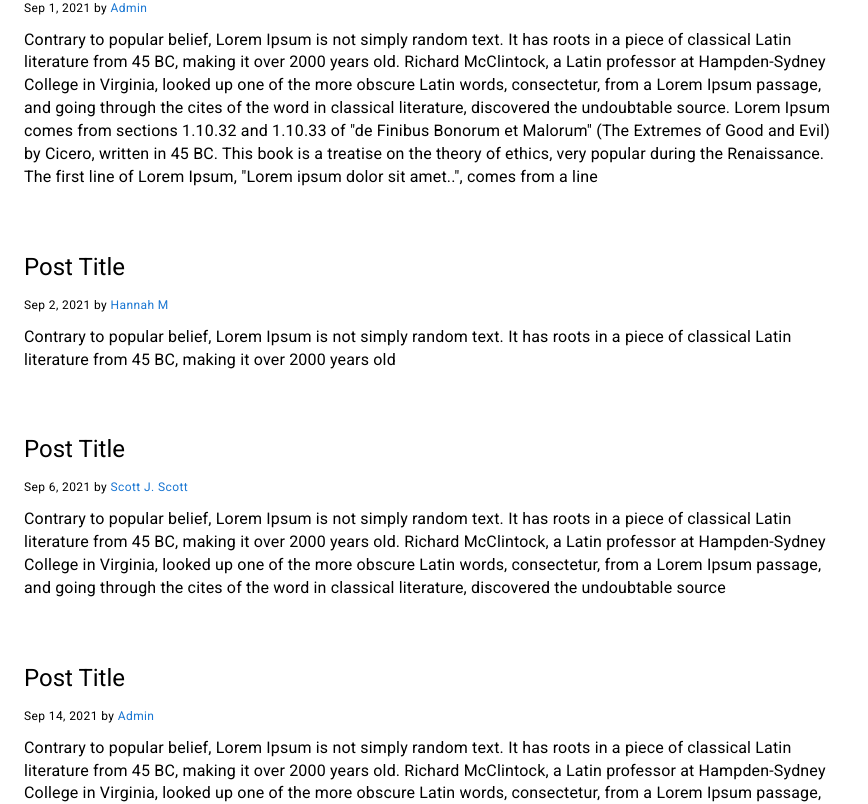
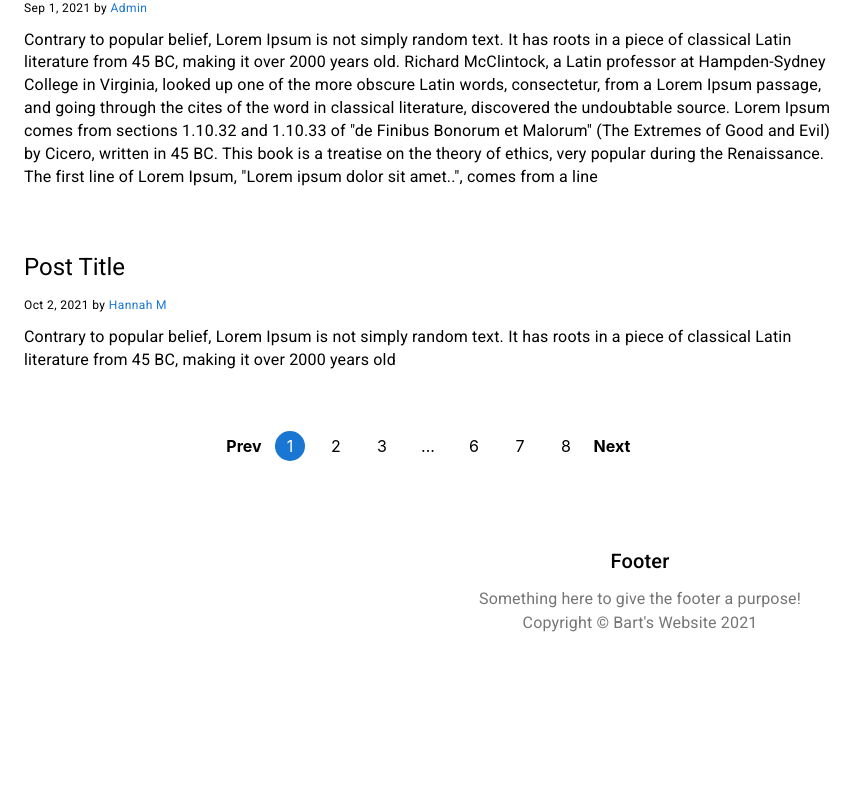
Before and after one commit to IlyaKrapivnoy/material_ui_responsive_site_2, a React (Create React App) app: page / in a window 1280 px wide. Shown: the part 2097-2901 px from the top of the page, without its empty margins (0-868 px from the left). After the commit the page ends 2772 px from the top, so only its background shows below. Built offline with nearby package versions, Linux system fonts and the light colour scheme.

Commit message:
add styling for pagination

```diff
--- a/src/components/Feed.jsx
+++ b/src/components/Feed.jsx
@@ -10,6 +10,12 @@ const useStyles = makeStyles((theme) => ({
     feedTitle: {
         borderBottom: '1px solid rgba(0, 0, 0, 0.23)',
         paddingBottom: 6,
+    },
+    feedWrapper: {
+        display: 'flex',
+        flexDirection: 'column',
+        justifyContent: 'space-between',
+        minHeight: '720px',
     },
     post: {
         padding: '26px 0',
@@ -30,7 +36,7 @@ const Feed = () => {
     const classes = useStyles();
     const [pageNumber, setPageNumber] = useState(0);
 
-    const postsPerPage = 10;
+    const postsPerPage = 7;
     const pagesVisited = pageNumber * postsPerPage;
 
     const displayUsers = posts
@@ -65,9 +71,11 @@ const Feed = () => {
             <Typography variant='h6' className={classes.feedTitle}>
                 From the firehose
             </Typography>
-            {displayUsers}
+            <div className={classes.feedWrapper}>
+                <div className={classes.feedPosts}>{displayUsers}</div>
+                <div className={classes.feedPagination}>
                     <ReactPaginate
-                previousLabel={'Previous'}
+                        previousLabel={'Prev'}
                         nextLabel={'Next'}
                         pageCount={pageCount}
                         onPageChange={changePage}
@@ -78,6 +86,8 @@ const Feed = () => {
                         activeClassName={'paginationActive'}
                     />
                 </div>
+            </div>
+        </div>
     );
 };
 
--- a/src/dummyData.js
+++ b/src/dummyData.js
@@ -93,70 +93,70 @@ export const posts = [
     {
         id: 7,
         title: 'Post Title',
-        postDate: 'Sep 2, 2021',
+        postDate: 'Oct 2, 2021',
         postAuthor: 'Hannah M',
         postText:
             'Contrary to popular belief, Lorem Ipsum is not simply random text. It has roots in a piece of classical Latin literature from 45 BC, making it over 2000 years old',
     },
     {
         id: 8,
-        title: 'Post Title',
-        postDate: 'Sep 6, 2021',
+        title: 'Some other post',
+        postDate: 'Sep 1, 2021',
         postAuthor: 'Scott J. Scott',
         postText:
             'Contrary to popular belief, Lorem Ipsum is not simply random text. It has roots in a piece of classical Latin literature from 45 BC, making it over 2000 years old. Richard McClintock, a Latin professor at Hampden-Sydney College in Virginia, looked up one of the more obscure Latin words, consectetur, from a Lorem Ipsum passage, and going through the cites of the word in classical literature, discovered the undoubtable source',
     },
     {
         id: 9,
-        title: 'Post Title',
-        postDate: 'Sep 14, 2021',
+        title: 'Post Title form Dummy File',
+        postDate: 'May 11, 2021',
         postAuthor: 'Admin',
         postText:
             'Contrary to popular belief, Lorem Ipsum is not simply random text. It has roots in a piece of classical Latin literature from 45 BC, making it over 2000 years old. Richard McClintock, a Latin professor at Hampden-Sydney College in Virginia, looked up one of the more obscure Latin words, consectetur, from a Lorem Ipsum passage, and going through the cites of the word in classical literature, discovered the undoubtable source',
     },
     {
         id: 10,
-        title: 'Post Title',
-        postDate: 'Sep 16, 2021',
+        title: 'Post with a Short Title',
+        postDate: 'Dec 16, 2021',
         postAuthor: 'Bart S',
         postText:
             'Contrary to popular belief, Lorem Ipsum is not simply random text. It has roots in a piece of classical Latin literature from 45 BC, making it over 2000 years old. Richard McClintock, a Latin professor at Hampden-Sydney College in Virginia, looked up one of the more obscure Latin words, consectetur, from a Lorem Ipsum passage, and going through the cites of the word in classical literature, discovered the undoubtable source. Lorem Ipsum comes from sections 1.10.32 and 1.10.33 of "de Finibus Bonorum et Malorum" (The Extremes of Good and Evil) by Cicero, written in 45 BC. This book is a treatise on the theory of ethics, very popular during the Renaissance. The first line of Lorem Ipsum, "Lorem ipsum dolor sit amet..", comes from a line',
     },
     {
         id: 11,
-        title: 'Post Title',
-        postDate: 'Sep 1, 2021',
+        title: 'Post for you',
+        postDate: 'Nov 13, 2021',
         postAuthor: 'Admin',
         postText:
             'Contrary to popular belief, Lorem Ipsum is not simply random text. It has roots in a piece of classical Latin literature from 45 BC, making it over 2000 years old. Richard McClintock, a Latin professor at Hampden-Sydney College in Virginia, looked up one of the more obscure Latin words, consectetur, from a Lorem Ipsum passage, and going through the cites of the word in classical literature, discovered the undoubtable source. Lorem Ipsum comes from sections 1.10.32 and 1.10.33 of "de Finibus Bonorum et Malorum" (The Extremes of Good and Evil) by Cicero, written in 45 BC. This book is a treatise on the theory of ethics, very popular during the Renaissance. The first line of Lorem Ipsum, "Lorem ipsum dolor sit amet..", comes from a line',
     },
     {
         id: 12,
-        title: 'Post Title',
-        postDate: 'Sep 2, 2021',
+        title: 'Coding',
+        postDate: 'Sep 23, 2021',
         postAuthor: 'Hannah M',
         postText:
             'Contrary to popular belief, Lorem Ipsum is not simply random text. It has roots in a piece of classical Latin literature from 45 BC, making it over 2000 years old',
     },
     {
         id: 13,
-        title: 'Post Title',
-        postDate: 'Sep 6, 2021',
+        title: 'Agile for everyone',
+        postDate: 'Sep 26, 2021',
         postAuthor: 'Scott J. Scott',
         postText:
             'Contrary to popular belief, Lorem Ipsum is not simply random text. It has roots in a piece of classical Latin literature from 45 BC, making it over 2000 years old. Richard McClintock, a Latin professor at Hampden-Sydney College in Virginia, looked up one of the more obscure Latin words, consectetur, from a Lorem Ipsum passage, and going through the cites of the word in classical literature, discovered the undoubtable source',
     },
     {
         id: 14,
-        title: 'Post Title',
-        postDate: 'Sep 14, 2021',
+        title: '7 Facts from Mike S',
+        postDate: 'Oct 14, 2021',
         postAuthor: 'Admin',
         postText:
             'Contrary to popular belief, Lorem Ipsum is not simply random text. It has roots in a piece of classical Latin literature from 45 BC, making it over 2000 years old. Richard McClintock, a Latin professor at Hampden-Sydney College in Virginia, looked up one of the more obscure Latin words, consectetur, from a Lorem Ipsum passage, and going through the cites of the word in classical literature, discovered the undoubtable source',
     },
     {
         id: 15,
-        title: 'Post Title',
+        title: '99 Posts',
         postDate: 'Sep 16, 2021',
         postAuthor: 'Bart S',
         postText:
@@ -164,7 +164,7 @@ export const posts = [
     },
     {
         id: 16,
-        title: 'Post Title',
+        title: 'Berlin holidays',
         postDate: 'Sep 1, 2021',
         postAuthor: 'Admin',
         postText:
@@ -172,7 +172,7 @@ export const posts = [
     },
     {
         id: 17,
-        title: 'Post Title',
+        title: 'Post Title 22',
         postDate: 'Sep 2, 2021',
         postAuthor: 'Hannah M',
         postText:
@@ -180,7 +180,7 @@ export const posts = [
     },
     {
         id: 18,
-        title: 'Post Title',
+        title: 'Post Title 3',
         postDate: 'Sep 6, 2021',
         postAuthor: 'Scott J. Scott',
         postText:
@@ -188,7 +188,7 @@ export const posts = [
     },
     {
         id: 19,
-        title: 'Post Title',
+        title: 'Post',
         postDate: 'Sep 14, 2021',
         postAuthor: 'Admin',
         postText:
@@ -196,7 +196,7 @@ export const posts = [
     },
     {
         id: 20,
-        title: 'Post Title',
+        title: ' Red Post',
         postDate: 'Sep 16, 2021',
         postAuthor: 'Bart S',
         postText:
@@ -204,7 +204,7 @@ export const posts = [
     },
     {
         id: 21,
-        title: 'Post Title',
+        title: 'P is for Petty',
         postDate: 'Sep 1, 2021',
         postAuthor: 'Admin',
         postText:
@@ -212,7 +212,7 @@ export const posts = [
     },
     {
         id: 22,
-        title: 'Post Title',
+        title: 'Tomas vs Cola',
         postDate: 'Sep 2, 2021',
         postAuthor: 'Hannah M',
         postText:
@@ -220,7 +220,7 @@ export const posts = [
     },
     {
         id: 23,
-        title: 'Post Title',
+        title: 'Green Forest is not so far',
         postDate: 'Sep 6, 2021',
         postAuthor: 'Scott J. Scott',
         postText:
@@ -228,7 +228,7 @@ export const posts = [
     },
     {
         id: 24,
-        title: 'Post Title',
+        title: 'Blue Post',
         postDate: 'Sep 14, 2021',
         postAuthor: 'Admin',
         postText:
@@ -236,7 +236,7 @@ export const posts = [
     },
     {
         id: 25,
-        title: 'Post Title',
+        title: 'Silver Post',
         postDate: 'Sep 16, 2021',
         postAuthor: 'Bart S',
         postText:
@@ -244,7 +244,7 @@ export const posts = [
     },
     {
         id: 26,
-        title: 'Post Title',
+        title: 'Yellow Post',
         postDate: 'Sep 1, 2021',
         postAuthor: 'Admin',
         postText:
@@ -252,7 +252,7 @@ export const posts = [
     },
     {
         id: 27,
-        title: 'Post Title',
+        title: ' Purple Post',
         postDate: 'Sep 2, 2021',
         postAuthor: 'Hannah M',
         postText:
@@ -260,7 +260,7 @@ export const posts = [
     },
     {
         id: 28,
-        title: 'Post Title',
+        title: 'Orange Post',
         postDate: 'Sep 6, 2021',
         postAuthor: 'Scott J. Scott',
         postText:
@@ -268,7 +268,7 @@ export const posts = [
     },
     {
         id: 29,
-        title: 'Post Title',
+        title: 'Black Post',
         postDate: 'Sep 14, 2021',
         postAuthor: 'Admin',
         postText:
@@ -276,7 +276,7 @@ export const posts = [
     },
     {
         id: 30,
-        title: 'Post Title',
+        title: 'Post for parents',
         postDate: 'Sep 16, 2021',
         postAuthor: 'Bart S',
         postText:
@@ -284,7 +284,7 @@ export const posts = [
     },
     {
         id: 31,
-        title: 'Post Title',
+        title: 'Title without words',
         postDate: 'Sep 1, 2021',
         postAuthor: 'Admin',
         postText:
@@ -292,7 +292,7 @@ export const posts = [
     },
     {
         id: 32,
-        title: 'Post Title',
+        title: '5 hands 2 heads',
         postDate: 'Sep 2, 2021',
         postAuthor: 'Hannah M',
         postText:
@@ -300,7 +300,7 @@ export const posts = [
     },
     {
         id: 33,
-        title: 'Post Title',
+        title: 'Code is life',
         postDate: 'Sep 6, 2021',
         postAuthor: 'Scott J. Scott',
         postText:
@@ -308,7 +308,7 @@ export const posts = [
     },
     {
         id: 34,
-        title: 'Post Title',
+        title: 'Text 5',
         postDate: 'Sep 14, 2021',
         postAuthor: 'Admin',
         postText:
@@ -316,7 +316,7 @@ export const posts = [
     },
     {
         id: 35,
-        title: 'Post Title',
+        title: 'Text 6',
         postDate: 'Sep 16, 2021',
         postAuthor: 'Bart S',
         postText:
@@ -324,7 +324,7 @@ export const posts = [
     },
     {
         id: 36,
-        title: 'Post Title',
+        title: 'Candy',
         postDate: 'Sep 1, 2021',
         postAuthor: 'Admin',
         postText:
@@ -332,7 +332,7 @@ export const posts = [
     },
     {
         id: 37,
-        title: 'Post Title',
+        title: 'Summertime sadness',
         postDate: 'Sep 2, 2021',
         postAuthor: 'Hannah M',
         postText:
@@ -340,7 +340,7 @@ export const posts = [
     },
     {
         id: 38,
-        title: 'Post Title',
+        title: 'Gray Post',
         postDate: 'Sep 6, 2021',
         postAuthor: 'Scott J. Scott',
         postText:
@@ -348,7 +348,7 @@ export const posts = [
     },
     {
         id: 39,
-        title: 'Post Title',
+        title: 'Tomato Post Title',
         postDate: 'Sep 14, 2021',
         postAuthor: 'Admin',
         postText:
@@ -356,7 +356,7 @@ export const posts = [
     },
     {
         id: 40,
-        title: 'Post Title',
+        title: 'Smile',
         postDate: 'Sep 16, 2021',
         postAuthor: 'Bart S',
         postText:
@@ -364,7 +364,7 @@ export const posts = [
     },
     {
         id: 41,
-        title: 'Post Title',
+        title: 'React Post',
         postDate: 'Sep 1, 2021',
         postAuthor: 'Admin',
         postText:
@@ -380,39 +380,39 @@ export const posts = [
     },
     {
         id: 43,
-        title: 'Post Title',
+        title: 'huh',
         postDate: 'Sep 6, 2021',
-        postAuthor: 'Scott J. Scott',
+        postAuthor: 'Admin',
         postText:
             'Contrary to popular belief, Lorem Ipsum is not simply random text. It has roots in a piece of classical Latin literature from 45 BC, making it over 2000 years old. Richard McClintock, a Latin professor at Hampden-Sydney College in Virginia, looked up one of the more obscure Latin words, consectetur, from a Lorem Ipsum passage, and going through the cites of the word in classical literature, discovered the undoubtable source',
     },
     {
         id: 44,
-        title: 'Post Title',
-        postDate: 'Sep 14, 2021',
+        title: 'What? Where? Who?',
+        postDate: 'May 14, 2021',
         postAuthor: 'Admin',
         postText:
             'Contrary to popular belief, Lorem Ipsum is not simply random text. It has roots in a piece of classical Latin literature from 45 BC, making it over 2000 years old. Richard McClintock, a Latin professor at Hampden-Sydney College in Virginia, looked up one of the more obscure Latin words, consectetur, from a Lorem Ipsum passage, and going through the cites of the word in classical literature, discovered the undoubtable source',
     },
     {
         id: 45,
-        title: 'Post Title',
-        postDate: 'Sep 16, 2021',
+        title: 'Post Post Post',
+        postDate: 'Sep 10, 2021',
         postAuthor: 'Bart S',
         postText:
             'Contrary to popular belief, Lorem Ipsum is not simply random text. It has roots in a piece of classical Latin literature from 45 BC, making it over 2000 years old. Richard McClintock, a Latin professor at Hampden-Sydney College in Virginia, looked up one of the more obscure Latin words, consectetur, from a Lorem Ipsum passage, and going through the cites of the word in classical literature, discovered the undoubtable source. Lorem Ipsum comes from sections 1.10.32 and 1.10.33 of "de Finibus Bonorum et Malorum" (The Extremes of Good and Evil) by Cicero, written in 45 BC. This book is a treatise on the theory of ethics, very popular during the Renaissance. The first line of Lorem Ipsum, "Lorem ipsum dolor sit amet..", comes from a line',
     },
     {
         id: 46,
-        title: 'Post Title',
-        postDate: 'Sep 1, 2021',
+        title: 'Title^',
+        postDate: 'Sep 11, 2021',
         postAuthor: 'Admin',
         postText:
             'Contrary to popular belief, Lorem Ipsum is not simply random text. It has roots in a piece of classical Latin literature from 45 BC, making it over 2000 years old. Richard McClintock, a Latin professor at Hampden-Sydney College in Virginia, looked up one of the more obscure Latin words, consectetur, from a Lorem Ipsum passage, and going through the cites of the word in classical literature, discovered the undoubtable source. Lorem Ipsum comes from sections 1.10.32 and 1.10.33 of "de Finibus Bonorum et Malorum" (The Extremes of Good and Evil) by Cicero, written in 45 BC. This book is a treatise on the theory of ethics, very popular during the Renaissance. The first line of Lorem Ipsum, "Lorem ipsum dolor sit amet..", comes from a line',
     },
     {
         id: 47,
-        title: 'Post Title',
+        title: 'JS',
         postDate: 'Sep 2, 2021',
         postAuthor: 'Hannah M',
         postText:
@@ -420,15 +420,15 @@ export const posts = [
     },
     {
         id: 48,
-        title: 'Post Title',
-        postDate: 'Sep 6, 2021',
+        title: 'React',
+        postDate: 'Sep 16, 2021',
         postAuthor: 'Scott J. Scott',
         postText:
             'Contrary to popular belief, Lorem Ipsum is not simply random text. It has roots in a piece of classical Latin literature from 45 BC, making it over 2000 years old. Richard McClintock, a Latin professor at Hampden-Sydney College in Virginia, looked up one of the more obscure Latin words, consectetur, from a Lorem Ipsum passage, and going through the cites of the word in classical literature, discovered the undoubtable source',
     },
     {
         id: 49,
-        title: 'Post Title',
+        title: 'Material UI',
         postDate: 'Sep 14, 2021',
         postAuthor: 'Admin',
         postText:
@@ -436,11 +436,27 @@ export const posts = [
     },
     {
         id: 50,
-        title: 'Post Title',
-        postDate: 'Sep 16, 2021',
+        title: 'VS Code vs WebStorm',
+        postDate: 'Aug 22, 2021',
         postAuthor: 'Bart S',
         postText:
             'Contrary to popular belief, Lorem Ipsum is not simply random text. It has roots in a piece of classical Latin literature from 45 BC, making it over 2000 years old. Richard McClintock, a Latin professor at Hampden-Sydney College in Virginia, looked up one of the more obscure Latin words, consectetur, from a Lorem Ipsum passage, and going through the cites of the word in classical literature, discovered the undoubtable source. Lorem Ipsum comes from sections 1.10.32 and 1.10.33 of "de Finibus Bonorum et Malorum" (The Extremes of Good and Evil) by Cicero, written in 45 BC. This book is a treatise on the theory of ethics, very popular during the Renaissance. The first line of Lorem Ipsum, "Lorem ipsum dolor sit amet..", comes from a line',
+    },
+    {
+        id: 51,
+        title: 'PostOffice',
+        postDate: 'Nov 11, 2021',
+        postAuthor: 'Bart S',
+        postText:
+            'Contrary to popular belief, Lorem Ipsum is not simply random text. It has roots in a piece of classical Latin literature from 45 BC, making it over the undoubtable source. Lorem Ipsum comes from sections 1.10.32 and 1.10.33 of "de Finibus Bonorum et Malorum" (The Extremes of Good and Evil) by Cicero, written in 45 BC. This book is a treatise on the theory of ethics, very popular during the Renaissance. The first line of Lorem Ipsum, "Lorem ipsum dolor sit amet..", comes from a line',
+    },
+    {
+        id: 52,
+        title: 'Remote vs Hubs',
+        postDate: 'Oct 16, 2021',
+        postAuthor: 'Bart S',
+        postText:
+            'Contrary to popular belief, Lorem Ipsum is not simply random text. It has roots in a piece of classical Latin literature from 45 BC, making it over 2000 years old. Richard McClintock, a Latin professor at Hampden-Sydney College in Virginia, looked, very popular during the Renaissance. The first line of Lorem Ipsum, "Lorem ipsum dolor sit amet..", comes from a line',
     },
 ];
 
--- a/src/index.css
+++ b/src/index.css
@@ -11,3 +11,37 @@ code {
   font-family: source-code-pro, Menlo, Monaco, Consolas, 'Courier New',
     monospace;
 }
+
+.paginationBtns {
+    display: flex;
+    list-style: none;
+}
+
+ul.paginationBtns {
+    padding: 0;
+    justify-content: center;
+}
+
+.paginationBtns > li {
+    display: flex;
+    justify-content: center;
+    align-items: center;
+
+    cursor: pointer;
+
+    margin: 8px;
+    height: 30px;
+    width: 30px;
+    border-radius: 50%;
+}
+
+.nextBtn,
+.previousBtn {
+    /* background: transparent!important; */
+    font-weight: 700;
+}
+
+.paginationActive {
+    background-color: #1976d2;
+    color: #fff;
+}
```
Lines whose indentation alone changed are shown as unchanged.
